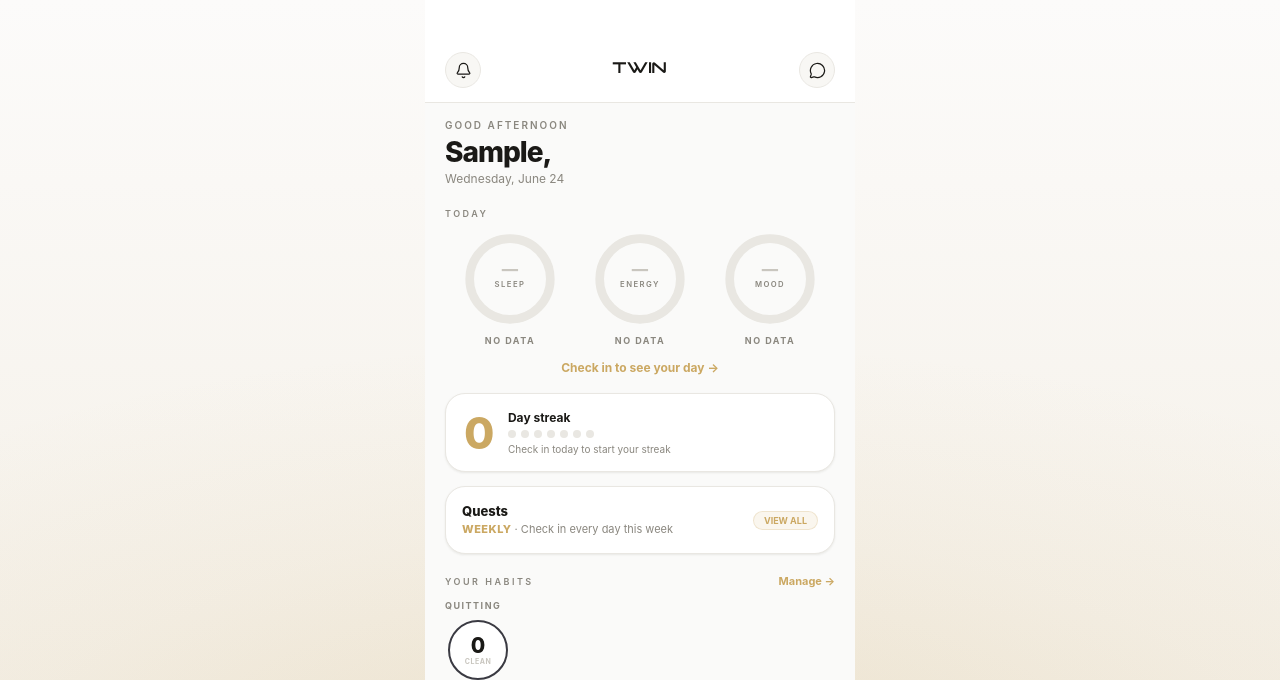
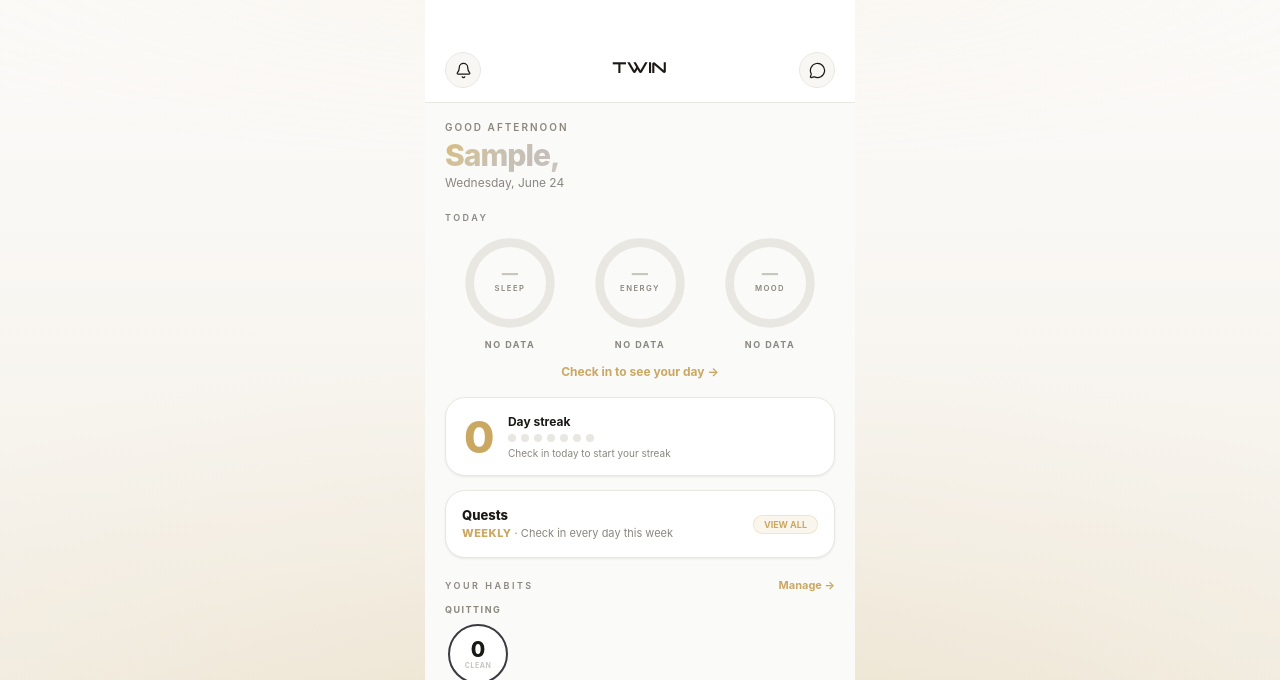
Before and after one commit to kbm20010807-png/ephas-twin-v3, a Flask app: page /home in a window 1280 px wide. Shown: the top 680 px of the page. Run offline with Flask 3, Linux system fonts and the light colour scheme; the visitor is signed in with stand-in values (Sample User, id 1); tables that the repository leaves empty hold one stand-in row (values such as "Sample post"); data that the repository does not hold is empty.

Commit message:
Home: champagne ambient glow, gradient name, staggered entrance, rings draw-in animation

```diff
--- a/templates/home.html
+++ b/templates/home.html
@@ -11,10 +11,21 @@
 .np-c{display:flex;align-items:center;gap:3px;font-size:13px;font-weight:800;}
 .np-c svg{width:13px;height:13px;stroke:#241D10;fill:none;stroke-width:2.3;}
 .np-txt{font-size:10px;font-weight:700;letter-spacing:.5px;text-transform:uppercase;opacity:.65;}
-.greet{padding:16px 20px 0;}
+/* ambient champagne glow at top of feed (sits behind cards) */
+.home-amb{position:fixed;inset:0 0 auto 0;height:360px;z-index:-1;pointer-events:none;
+  background:radial-gradient(115% 90% at 50% -12%, rgba(234,213,162,.13) 0%, rgba(234,213,162,.04) 38%, transparent 64%);}
+.greet{padding:18px 20px 0;}
 .greet-time{font-size:10px;font-weight:600;letter-spacing:2px;color:var(--sub);text-transform:uppercase;margin-bottom:4px;font-family:'Inter',sans-serif;}
-.greet-name{font-family:'Inter',sans-serif;font-weight:800;font-size:28px;letter-spacing:-1px;color:var(--black);margin-bottom:2px;}
+.greet-name{font-family:'Inter',sans-serif;font-weight:800;font-size:30px;letter-spacing:-1px;margin-bottom:2px;
+  background:var(--grad);-webkit-background-clip:text;background-clip:text;-webkit-text-fill-color:transparent;width:fit-content;}
 .greet-date{font-size:12px;color:var(--sub);}
+/* draw-in animation for the day rings */
+.ring-p{transition:stroke-dashoffset 1.15s cubic-bezier(.16,1,.3,1);}
+/* staggered entrance */
+@keyframes hRise{from{opacity:0;transform:translateY(16px);}to{opacity:1;transform:translateY(0);}}
+.h-rise{opacity:0;animation:hRise .6s cubic-bezier(.16,1,.3,1) forwards;}
+.hd1{animation-delay:.04s;}.hd2{animation-delay:.12s;}.hd3{animation-delay:.20s;}
+@media (prefers-reduced-motion: reduce){.h-rise{animation:none;opacity:1;}.ring-p{transition:none;}}
 .rings-wrap{padding:22px 20px 0;}
 .rings-row{display:flex;justify-content:space-around;}
 .ring-item{display:flex;flex-direction:column;align-items:center;gap:8px;}
@@ -146,13 +157,15 @@
 </a>
 {% endif %}
 
-<div class="greet">
+<div class="home-amb"></div>
+
+<div class="greet h-rise hd1">
   <div class="greet-time" id="gTime">Good morning</div>
   <div class="greet-name">{{ u.first }},</div>
   <div class="greet-date" id="gDate"></div>
 </div>
 
-<div class="rings-wrap">
+<div class="rings-wrap h-rise hd2">
   <div class="t-label mb-3">Today</div>
   <div class="rings-row">
     {% set rings = [
@@ -175,7 +188,7 @@
   {% if not today.has %}<a href="/checkin" style="display:block;text-align:center;margin-top:14px;font-size:12px;font-weight:700;color:var(--gold);">Check in to see your day →</a>{% endif %}
 </div>
 
-<div class="streak-card">
+<div class="streak-card h-rise hd3">
   <div class="streak-num" style="color:var(--gold)">{{ u.streak }}</div>
   <div>
     <div style="font-size:12px;font-weight:700;color:var(--black);margin-bottom:5px;">Day streak</div>
@@ -326,6 +339,16 @@ const months=['January','February','March','April','May','June','July','August',
 const n=new Date();
 document.getElementById('gDate').textContent=days[n.getDay()]+', '+months[n.getMonth()]+' '+n.getDate();
 
+// Draw the day-rings in on load (start empty → sweep to today's value)
+(function(){
+  if (window.matchMedia && window.matchMedia('(prefers-reduced-motion: reduce)').matches) return;
+  const rings = document.querySelectorAll('.ring-p');
+  rings.forEach(c => { const t = c.getAttribute('stroke-dashoffset'); c.dataset.t = t; c.style.strokeDashoffset = '264'; });
+  requestAnimationFrame(()=>requestAnimationFrame(()=>{
+    rings.forEach(c => { c.style.strokeDashoffset = c.dataset.t; });
+  }));
+})();
+
 // Golden notification pop — show for 5s, then fade (the bell dot stays)
 (function(){
   const pop=document.getElementById('notifPop');
```
